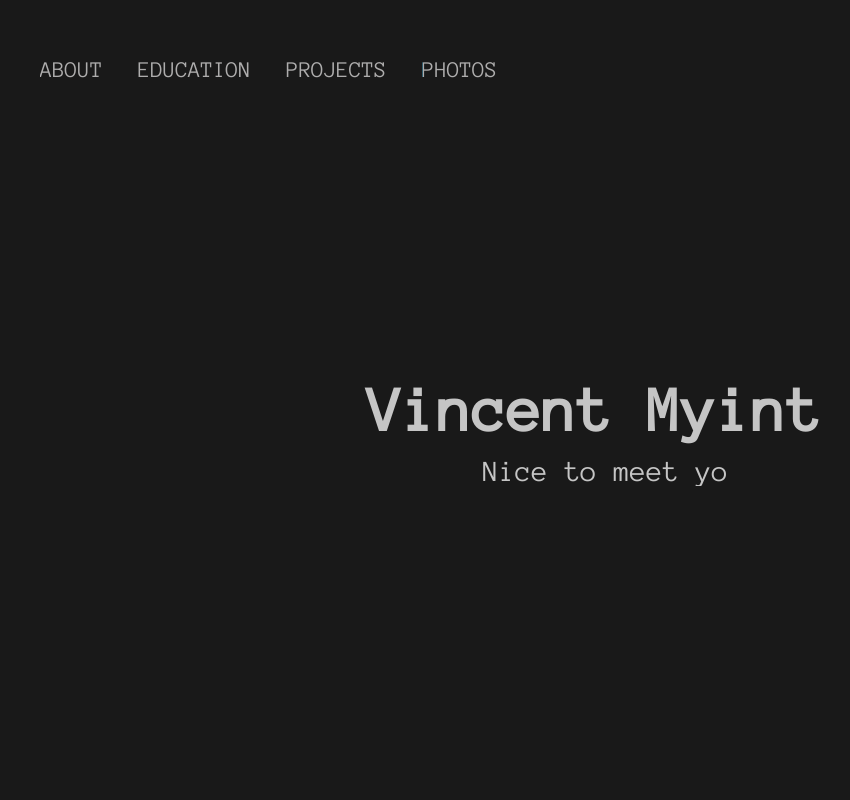
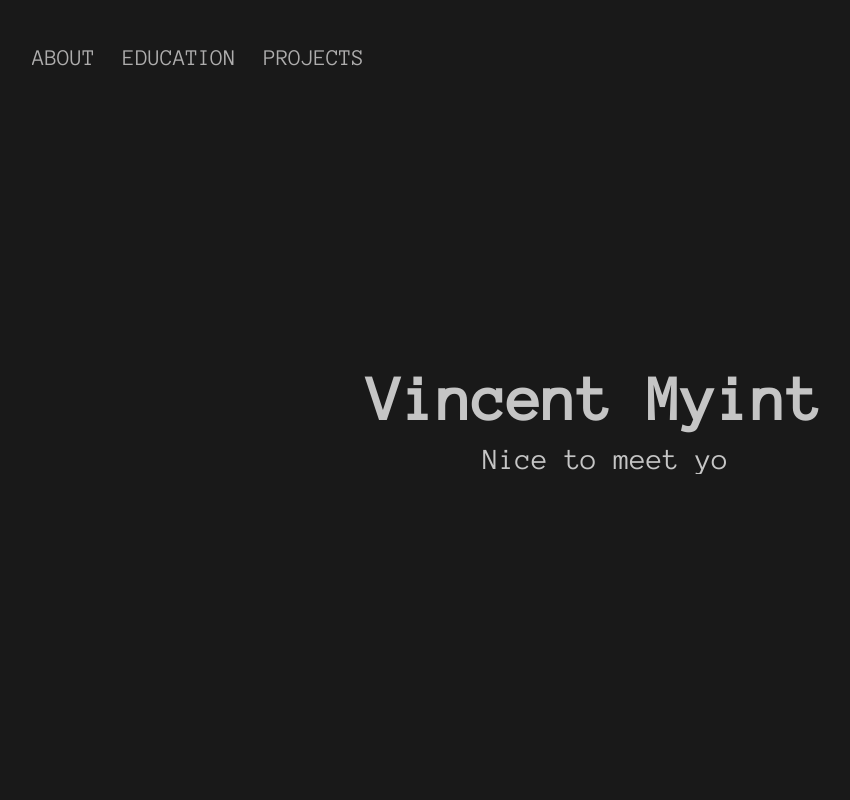
Before and after one commit to VincentVinni/my-website, a React (Create React App) app in the folder my-react-app/: page / in a window 1280 px wide. Shown: the top 800 px of the page, without its empty margins (46-896 px from the left). Built offline with nearby package versions, Linux system fonts and the light colour scheme.

Commit message:
wip photos

```diff
--- a/my-react-app/src/Componenets/navbar.js
+++ b/my-react-app/src/Componenets/navbar.js
@@ -7,7 +7,7 @@ const NAVBAR = () => {
                 <a href = "#body">ABOUT</a>
                 <a href = "#body-education">EDUCATION</a>
                 <a href = "#body-projects">PROJECTS</a>
-                <a href ="#">PHOTOS</a>
+                {/* <a href ="#">PHOTOS</a> */}
         </nav>
     )
 }
```
